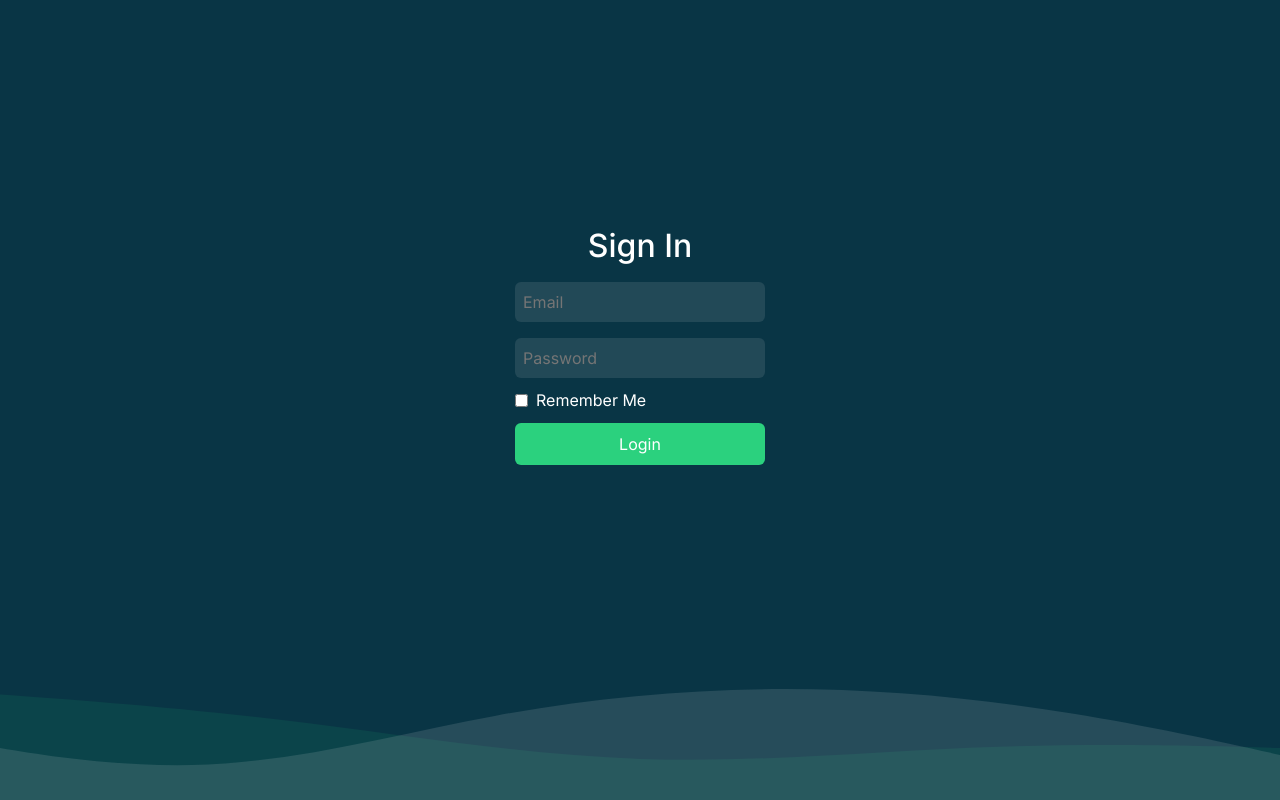
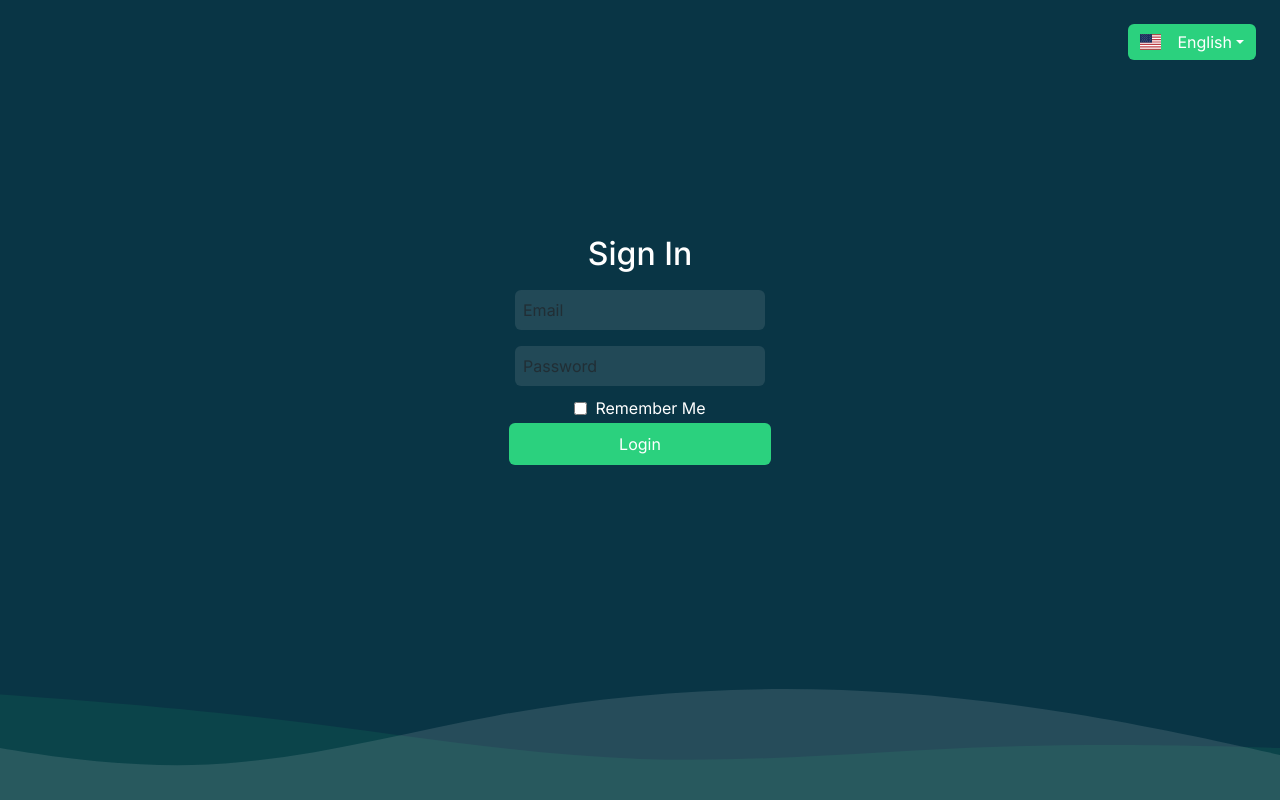
Before and after one commit to jigneshkmistry/movie-ui, a Next.js app: page / in a window 1280 px wide. Built offline with nearby package versions, Linux system fonts and the light colour scheme.

Commit message:
added localization and modify signUp page

```diff
--- a/next.config.mjs
+++ b/next.config.mjs
@@ -1,7 +1,12 @@
 /** @type {import('next').NextConfig} */
 const nextConfig = {
   images: {
-    domains: ["en.wikipedia.org", "static.wikia.nocookie.net"], // Add the domain(s) from which images will be loaded
+    domains: [
+      "en.wikipedia.org",
+      "static.wikia.nocookie.net",
+      "m.media-amazon.com",
+      "cdn.vox-cdn.com",
+    ], // Add the domain(s) from which images will be loaded
   },
 };
 
--- a/package.json
+++ b/package.json
@@ -13,6 +13,7 @@
     "@reduxjs/toolkit": "^2.2.7",
     "bootstrap": "^5.3.3",
     "classnames": "^2.5.1",
+    "flag-icons": "^7.2.3",
     "next": "14.2.5",
     "notistack": "^3.0.1",
     "react": "^18",
@@ -20,6 +21,7 @@
     "react-bootstrap-icons": "^1.11.4",
     "react-dom": "^18",
     "react-hook-form": "^7.52.1",
+    "react-i18next": "^15.0.0",
     "react-redux": "^9.1.2",
     "redux-persist": "^6.0.0"
   },
--- /dev/null
+++ b/src/app/i18n.js
@@ -0,0 +1,44 @@
+import React from "react";
+import i18n from "i18next";
+import { initReactI18next } from "react-i18next";
+
+// Translation resources (example)
+const resources = {
+  en: {
+    translation: {
+      "Sign In": "Sign In",
+      Information: "Information",
+      Email: "Email",
+      Password: "Password",
+      "Remember Me": "Remember Me",
+      Login: "Login",
+      "Error loading movies. Please try again later.":
+        "Error loading movies. Please try again later.",
+    },
+  },
+  fr: {
+    translation: {
+      "Sign In": "Se connecter",
+      Information: "Information",
+      Email: "Courriel",
+      Password: "Mot de passe",
+      "Remember Me": "Souviens-toi de moi",
+      Login: "Se connecter",
+      "Error loading movies. Please try again later.":
+        "Erreur lors du chargement des films. Veuillez réessayer plus tard.",
+    },
+  },
+};
+
+i18n
+  .use(initReactI18next) // pass the i18n instance to react-i18next
+  .init({
+    resources,
+    lng: "en", // language to use, or auto detect from browser
+    fallbackLng: "en", // use en if detected lng is not available
+    interpolation: {
+      escapeValue: false, // react already safes from xss
+    },
+  });
+
+export default i18n;
--- a/src/app/layout.jsx
+++ b/src/app/layout.jsx
@@ -1,21 +1,58 @@
+"use client";
+
 import { Inter } from "next/font/google";
 import "./globals.css";
 import "bootstrap/dist/css/bootstrap.min.css";
 import Providers from "../redux/Provider";
+import { useTranslation } from "react-i18next";
+import { Dropdown, Nav, NavDropdown } from "react-bootstrap";
 
 const inter = Inter({ subsets: ["latin"] });
 
-export const metadata = {
-  title: "Create Next App",
-  description: "Generated by create next app",
-};
-
 export default function RootLayout({ children }) {
+  const { t, i18n } = useTranslation();
+  const ChangeLang = (lng) => {
+    i18n.changeLanguage(lng);
+  };
   return (
     <html lang="en">
       <body className={inter.className}>
         <Providers>
           <div className="w-100 min-vh-100 bg-movies-primary d-flex justify-content-center align-items-center flex-column position-relative overflow-x-hidden">
+            <div className="d-flex justify-content-end position-absolute top-0 end-0 m-4">
+              <Dropdown>
+                <Dropdown.Toggle
+                  className="bg-movies-primary-success border-0"
+                  id="dropdown-basic"
+                >
+                  <span
+                    className={`me-3 fi ${
+                      i18n.language === "en" ? "fi-us" : "fi-fr"
+                    }`}
+                  ></span>
+                  {i18n.language === "en" ? "English" : "French"}
+                </Dropdown.Toggle>
+
+                <Dropdown.Menu>
+                  <Dropdown.Item
+                    onClick={(e) => {
+                      e.preventDefault();
+                      ChangeLang("en");
+                    }}
+                  >
+                    <span className="fi fi-us me-3"></span>English
+                  </Dropdown.Item>
+                  <Dropdown.Item
+                    onClick={(e) => {
+                      e.preventDefault();
+                      ChangeLang("fr");
+                    }}
+                  >
+                    <span className="fi fi-fr me-3"></span>French
+                  </Dropdown.Item>
+                </Dropdown.Menu>
+              </Dropdown>
+            </div>
             {children}
             <div style={{ marginTop: "100px" }}></div>
             <svg
--- a/src/app/movieList/createMovie/page.jsx
+++ b/src/app/movieList/createMovie/page.jsx
@@ -33,8 +33,10 @@ const CreateMovie = () => {
     const title = data.title;
     const publishing_year = parseInt(data.publishingYear, 10);
     const poster =
-      // imageUrl; right now using dummy url
-      "https://static.wikia.nocookie.net/jamescameronsavatar/images/1/15/Avatar_poster.jpg/revision/latest/scale-to-width/360?cb=20100103203426";
+      "https://cdn.vox-cdn.com/thumbor/TAzotU1RnNkUJ7RwFtu7Rn1Ntcw=/0x0:1688x2500/1200x0/filters:focal(0x0:1688x2500):no_upscale()/cdn.vox-cdn.com/uploads/chorus_asset/file/11614195/InfinityWar5aabd55fed5fa.jpg";
+    // "https://m.media-amazon.com/images/M/MV5BMjI5NTM5MDA2N15BMl5BanBnXkFtZTcwNjkwMzQxNw@@._V1_FMjpg_UX1000_.jpg";
+    // imageUrl; right now using dummy url
+    // "https://static.wikia.nocookie.net/jamescameronsavatar/images/1/15/Avatar_poster.jpg/revision/latest/scale-to-width/360?cb=20100103203426";
 
     try {
       const newMovie = {
--- a/src/app/page.jsx
+++ b/src/app/page.jsx
@@ -1,11 +1,9 @@
 "use client";
 
 import SignIn from "./signIn/page";
-//import MovieList from "./movieList/page";
+import "/node_modules/flag-icons/css/flag-icons.min.css";
+import "./i18n";
 
 export default function Home() {
-  return (
-    <SignIn />
-    // {/* <MovieList /> */}
-  );
+  return <SignIn />;
 }
--- a/src/app/signIn/page.jsx
+++ b/src/app/signIn/page.jsx
@@ -2,14 +2,16 @@
 
 import { ErrorMessage } from "@hookform/error-message";
 import React from "react";
-import { Button } from "react-bootstrap";
+import { Button, Col, Container, Row } from "react-bootstrap";
 import { Controller, useForm } from "react-hook-form";
 import ButtonComponent from "../components/button";
 import InputField from "../components/inputField";
 import { useRouter } from "next/navigation";
+import { useTranslation } from "react-i18next";
 
 const SignIn = () => {
   const router = useRouter();
+  const { t } = useTranslation();
   const {
     control,
     handleSubmit,
@@ -33,11 +35,16 @@ const SignIn = () => {
   return (
     <div>
       <div className="text-center">
-        <h2>Sign In</h2>
+        <h2>{t("Sign In")}</h2>
       </div>
-      <div>
-        {/* Company */}
-
+      <Container>
+        <Row>
+          <Col
+            lg={{ span: 6, offset: 3 }}
+            md={{ span: 6, offset: 3 }}
+            sm={12}
+            xs={12}
+          >
             <Controller
               control={control}
               name={"email"}
@@ -56,7 +63,8 @@ const SignIn = () => {
                     name="email"
                     value={value || getValues("email")}
                     onChange={(value) => onChange(value)}
-                placeholder="Email"
+                    placeholder={t("Email")}
+                    className="form-control"
                   />
                 </>
               )}
@@ -65,11 +73,16 @@ const SignIn = () => {
               errors={errors}
               name={"email"}
               render={({ message }) => (
-            <span className="error-message">{message}</span>
+                <p className="error-message">{message}</p>
               )}
             />
-      </div>
-      <div>
+          </Col>
+          <Col
+            lg={{ span: 6, offset: 3 }}
+            md={{ span: 6, offset: 3 }}
+            sm={12}
+            xs={12}
+          >
             <Controller
               control={control}
               name={"password"}
@@ -93,34 +106,40 @@ const SignIn = () => {
                     name="password"
                     value={value || getValues("password")}
                     onChange={(value) => onChange(value)}
-                placeholder="Password"
+                    placeholder={t("Password")}
+                    className="form-control"
                   />
                 </>
               )}
             />
-        <ErrorMessage
-          errors={errors}
-          name={"password"}
-          render={({ message }) => (
-            <span className="error-message">{message}</span>
+
+            {errors?.password && (
+              <p className="error-message">{errors?.password?.message}</p>
             )}
-        />
-      </div>
-      <div className="d-flex gap-2 align-items-center">
+          </Col>
+        </Row>
+
+        <div className="d-flex gap-2 justify-content-center align-items-center">
           <InputField
             type="checkbox"
             name="remeberMe"
             // checked
           />
-        Remember Me
+          {t("Remember Me")}
         </div>
-      <div className="my-2 w-100">
+        <Col
+          lg={{ span: 6, offset: 3 }}
+          md={{ span: 6, offset: 3 }}
+          sm={12}
+          xs={12}
+        >
           <ButtonComponent
-          title="Login"
+            title={t("Login")}
             onPress={handleSubmit(onSubmit)}
             btnContainerOverrideStyle="w-100"
           />
-      </div>
+        </Col>
+      </Container>
     </div>
   );
 };
--- a/src/services/moviesApi.js
+++ b/src/services/moviesApi.js
@@ -23,6 +23,13 @@ export const moviesApi = createApi({
         body: payload,
       }),
     }),
+    putMovies: builder.mutation({
+      query: ({ id, payload }) => ({
+        url: `movie/${id}`,
+        method: "PUT",
+        body: payload,
+      }),
+    }),
   }),
 });
 
```
Also changed, not shown: src/app/movieList/page.jsx (+4 -4 lines), 1 other file (tests, documents, lock files or other folders). Lines whose indentation alone changed are shown as unchanged.
